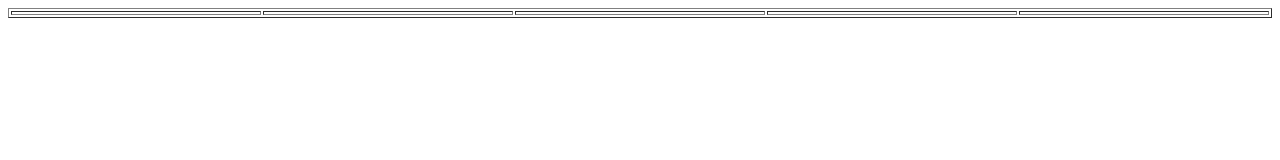
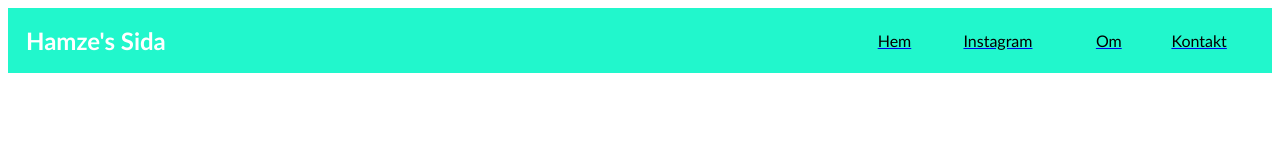
Before and after one commit to Hamze212/Hamze21.github.io, a plain HTML site: page index.html in a window 1280 px wide. Drawn offline with Linux system fonts and the light colour scheme.

Commit message:
Building progress

```diff
--- a/index.html
+++ b/index.html
@@ -3,21 +3,25 @@
 
     <HEAD>
 
-    <TITLE>Hamze's</title>
+    <TITLE>Hamze's Sida</title>
 
     <BODY>
     <!---Header--->
+        <table border="0" width="100%" cellspacing="0" bgcolor="#21F7CC">
+         <tr><td>
+        <table border="0" width="100%" align="CENTER" cellpadding="15">
+            <tr>
+                <td><font face="Candara" size="5" color="White"><b>Hamze's Sida</b></font></td>
 
-        <table border="1" width="100%">
-            <tr>
-                <td>
-                <td>
-                <td>
-                <td>
-                <td>
+                <td width="50%"></td>
+
+                <td><a href="#"><font face="Candara" color="BLACK">Hem</font></a></td>
+                <td><a href="#"><font face="Candara" color="BLACK">Instagram</font></a></td>
+                <td><a href="#"><font face="Candara" color="BLACK">Om</font></a></td>
+                <td><a href="#"><font face="Candara" color="BLACK">Kontakt</font></a></td>
             </tr>
         </table>
-        </tr>
+    </td></tr>
         </table>
 
 
```
